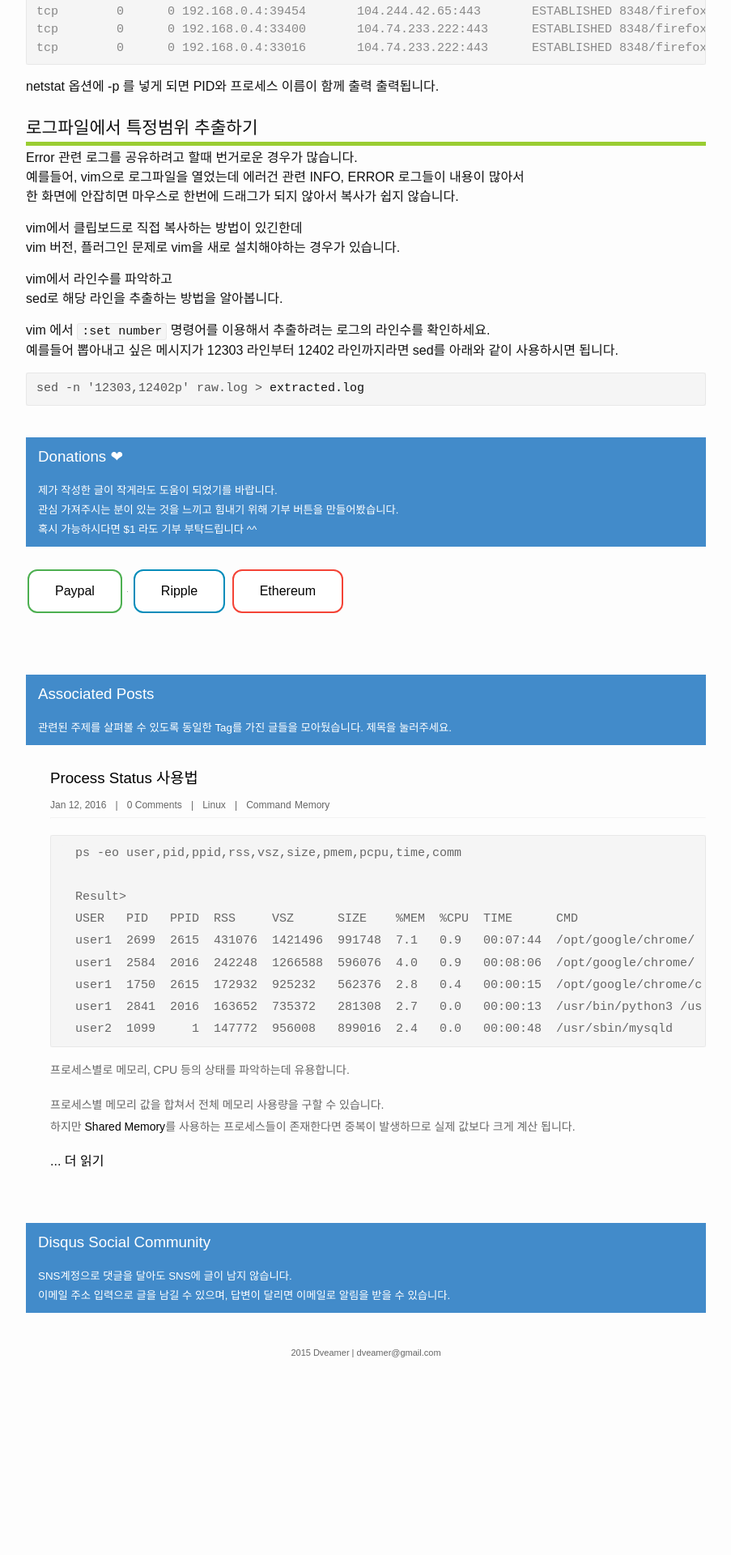
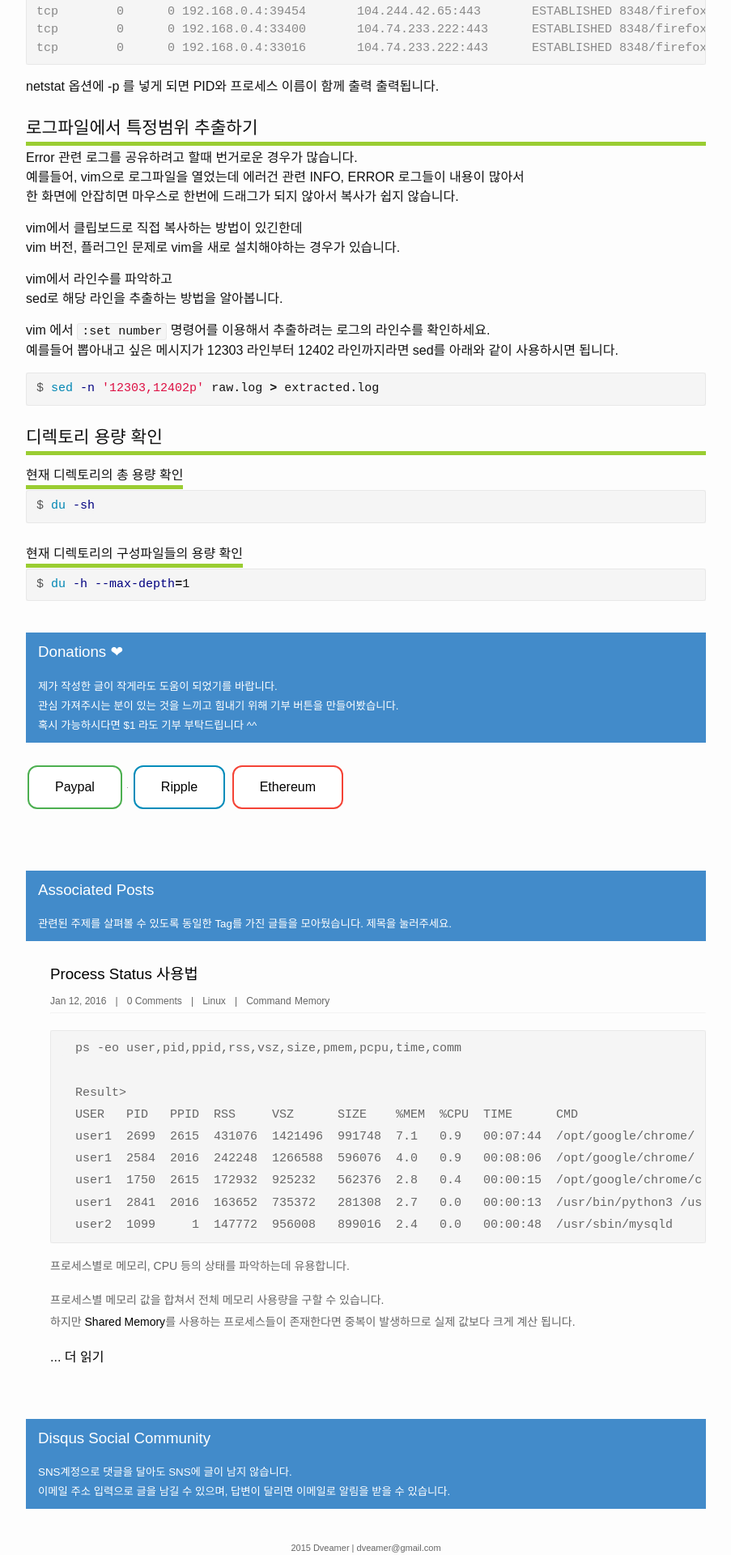
Before and after one commit to dveamer/dveamer.github.io, a Jekyll site: the page built from _posts/Linux/2018-02-03-UsefulLinuxCommand.md, in a window 1280 px wide. Shown: the part 2357-4277 px from the top of the page at 81% size, without its empty margins (188-1091 px from the left). Built offline with Jekyll 4.4.1, drawn with Linux system fonts in a browser that asks for light colours; comment, search, counter and statistics services are not loaded; before the commit the page ends 4035 px from its top, so only the background shows below that.

Commit message:
modify articles

```diff
--- a/_includes/donations.html
+++ b/_includes/donations.html
@@ -30,7 +30,7 @@
 <br/>
 
 
-<div id="ripple_popup" class="popup chid-center" hidden>
+<div id="ripple_popup" class="popup child-center" hidden>
 
   </br>
   <div class="subtitle-header">
@@ -48,7 +48,7 @@
   <br/>
 </div>
 
-<div id="ethereum_popup" class="popup chid-center" hidden>
+<div id="ethereum_popup" class="popup child-center" hidden>
 
   </br>
   <div class="subtitle-header">
@@ -60,12 +60,13 @@
 
   0xd3038400D4FA473a78190b3B23611Ca8ee04E074 <button type="button" onClick="javascript:copy('0xd3038400D4FA473a78190b3B23611Ca8ee04E074');">copy</button>
   <br/>
-  <img alt="ethereum_qrcode" src="">
+  <img alt="ethereum_qrcode" src="/images/donations_img/ethereum_qr.png">
 
   <br/>
   <small>혹시 거래소를 이용하신다면 ethereum말고 paypal 혹은 ripple을 추천드립니다.</small><br>
-  <small>일반적으로 거래소의 이체수수료는 0.01 코인정도일텐데</small><br>
+  <small>일반적으로 거래소의 이체수수료는 0.01 ether 정도일텐데</small><br>
   <small>2018년초 기준으로 ethereum은 100만원이기 때문에 이체 수수료를 1만원이나 지불하셔야합니다.</small><br>
+  <small>Mist 같은 cold wallet을 이용하신다면 수수료를 0.0003 ether 까지 낮출 수 있으니 300원쯤 되겠네요.</small><br>
   <br/>
 </div>
 
--- a/_posts/Linux/2018-02-03-UsefulLinuxCommand.md
+++ b/_posts/Linux/2018-02-03-UsefulLinuxCommand.md
@@ -124,5 +124,20 @@
 예를들어 뽑아내고 싶은 메시지가 12303 라인부터 12402 라인까지라면 sed를 아래와 같이 사용하시면 됩니다.
 
 ~~~terminal
-sed -n '12303,12402p' raw.log > extracted.log
+$ sed -n '12303,12402p' raw.log > extracted.log
 ~~~
+
+## 디렉토리 용량 확인
+
+
+### 현재 디렉토리의 총 용량 확인
+
+~~~terminal
+$ du -sh
+~~~
+
+### 현재 디렉토리의 구성파일들의 용량 확인
+
+~~~terminal
+$ du -h --max-depth=1
+~~~
--- a/_sass/_base.scss
+++ b/_sass/_base.scss
@@ -357,6 +357,6 @@ div.donations {
   display: inline-block;
 }
 
-div.chid-center {
+div.child-center {
   text-align:center;
 }
--- a/_sass/_layout.scss
+++ b/_sass/_layout.scss
@@ -219,6 +219,7 @@ li {
     padding-left : 30px;
     padding-right : 30px;
     min-width:30%;
+    max-width:90%;
 }
 
 
```
Also changed, not shown: images/donations_img/ethereum_qr.png (added).
